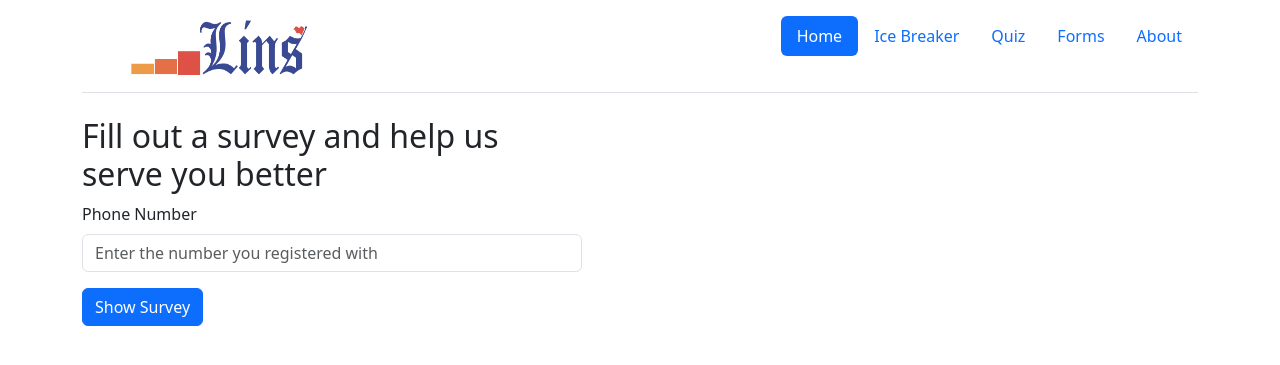
After one commit to FireRayReh/lins-py-training, a Flask app: page /forms/facilitators in a window 1280 px wide. The commit adds this page. Shown: the top 365 px of the page. Run offline with Flask 3, Linux system fonts and the light colour scheme; some libraries are stand-ins or nearby versions.

Commit message:
check if registered before survey
adds a form page to ask user for number and checks if registered before allowing them to view the facilitators form and course evaluation

```diff
--- a/forms.py
+++ b/forms.py
@@ -43,6 +43,14 @@ class QuizReg(FlaskForm):
                                                                                                       "registered "
                                                                                                       "with"})
     submit = SubmitField("Show Quiz")
+
+
+class Formsreg(FlaskForm):
+    phone_number = StringField("Phone Number", validators=[DataRequired()], render_kw={"placeholder": "Enter the "
+                                                                                                      "number you "
+                                                                                                      "registered "
+                                                                                                      "with"})
+    submit = SubmitField("Show Survey")
 
 
 class Export(FlaskForm):
--- a/main.py
+++ b/main.py
@@ -8,7 +8,7 @@ from flask_bootstrap import Bootstrap5
 from flask_sqlalchemy import SQLAlchemy
 from flask_ckeditor import CKEditor, CKEditorField
 from forms import IceBreaker, QuizQuestion, PickIcebreaker, Registration, DeleteAllQuestion, Export, QuizReg, HomeQuiz, \
-    FacilitatorsRating
+    FacilitatorsRating, Formsreg
 # import pandas as pd
 
 #
@@ -176,6 +176,7 @@ def add_icebreaker():
 
 @app.route("/view-quiz-question", methods=["GET", "POST"])
 def view_quiz_question():
+    """displays all the quiz questions for admin to see, displays delete and delete all buttons"""
     form = DeleteAllQuestion()
     if form.validate_on_submit():
         return redirect(url_for("delete_all"))
@@ -185,6 +186,7 @@ def view_quiz_question():
 
 @app.route("/view-ice-breaker", methods=["GET", "POST"])
 def view_ice_breaker():
+    """displays all icebreaker questions for admin and also delete and delete all button """
     form = DeleteAllQuestion()
     if form.validate_on_submit():
         return redirect(url_for("delete_all_icebreaker"))
@@ -195,6 +197,7 @@ def view_ice_breaker():
 
 @app.route("/delete/all-question")
 def delete_all():
+    """deletes all the quiz questions from the database"""
     db.session.query(Icebreakerdb).delete()
     db.session.commit()
     return redirect(url_for("view_quiz_question"))
@@ -202,6 +205,7 @@ def delete_all():
 
 @app.route("/delete/all-icebreaker")
 def delete_all_icebreaker():
+    """deletes all the icebreaker questions from the database"""
     db.session.query(QuizDb).delete()
     db.session.query(Option).delete()
     db.session.commit()
@@ -231,6 +235,7 @@ def delete_icebreaker(question_id):
 
 @app.route("/delete-all-users")
 def delete_all_users():
+    """deletes all the users from the database"""
     db.session.query(Users).delete()
     db.session.commit()
 
@@ -324,6 +329,7 @@ score = 0
 
 @app.route("/quiz/question", methods=["GET", "POST"])
 def show_quiz():
+    """shows the individual quiz question and their option, checks the user answer against the correct answer and keeps score count"""
     global question_no, score
     name = session.get("name")
     question_list = QuizDb.query.all()
@@ -356,6 +362,7 @@ def show_quiz():
 
 @app.route("/quiz-result", methods=['GET', 'POST'])
 def quiz_result():
+    """displays the quiz result"""
     global score
     question_list = QuizDb.query.all()
     name = session.get("name")
@@ -363,14 +370,50 @@ def quiz_result():
     return render_template("quiz-result.html", name=name, score=score, total=len(question_list))
 
 
+@app.route("/forms/facilitators", methods=["GET", "POST"])
+def forms_facilitator():
+    """asks user to enter their phone number, checks if they are registered before allowing them to fill survey"""
+    form = Formsreg()
+    if form.validate_on_submit():
+        number = form.phone_number.data
+        user = db.session.execute(db.Select(Users).where(Users.phone_number == number)).scalar()
+
+        if user:
+            return redirect(url_for("facilitators_rating"))
+        else:
+            flash("Please make sure you have registered")
+            return redirect(url_for("forms_facilitator"))
+
+    return render_template("forms-facilitator.html", form=form)
+
+
+@app.route("/forms/course-evaluation", methods=["GET", "POST"])
+def forms_course_evaluation():
+    """asks user to enter their phone number, checks if they are registered before allowing them to fill survey"""
+    form = Formsreg()
+    if form.validate_on_submit():
+        number = form.phone_number.data
+        user = db.session.execute(db.Select(Users).where(Users.phone_number == number)).scalar()
+
+        if user:
+            return redirect(url_for("course_evaluation"))
+        else:
+            flash("Please make sure you have registered")
+            return redirect(url_for("forms_course_evaluation"))
+
+    return render_template("forms-course-evaluation.html", form=form)
+
+
 @app.route("/facilitators-rating")
 def facilitators_rating():
+    """displays a Google form for the survey"""
     form = FacilitatorsRating()
     return render_template("facilitators-rating.html", form=form)
 
 
 @app.route("/course-evaluation")
 def course_evaluation():
+    """displays a Google form for the survey"""
     return render_template("course-evaluation.html")
 
 
--- a/templates/facilitators-rating.html
+++ b/templates/facilitators-rating.html
@@ -1,11 +1,5 @@
-<!DOCTYPE html>
 {% from "bootstrap5/form.html" import render_form %}
 {% include "header.html" %}
-<html lang="en">
-<head>
-    <meta charset="UTF-8">
-    <title>Title</title>
-</head>
 <body>
 <div class="container" style="width:7000px;">
 
--- /dev/null
+++ b/templates/forms-facilitator.html
@@ -0,0 +1,26 @@
+{% from "bootstrap5/form.html" import render_form %}
+{% include "header.html" %}
+<body>
+<div class="container">
+    <div style="width:500px;">
+        {% with messages = get_flashed_messages() %}
+      {% if messages %}
+      {% for message in messages %}
+      <p class="flash" style="color:red;">{{ message }}</p>
+      {% endfor %}
+      {% endif %}
+      {% endwith %}
+
+
+
+        <h2>Fill out a survey and help us serve you better</h2>
+
+
+        {{render_form(form)}}
+    </div>
+
+
+</div>
+
+</body>
+</html>
--- a/templates/header.html
+++ b/templates/header.html
@@ -49,8 +49,8 @@
         <li class="nav-item"><div class="dropdown"><span><a href="#" class="nav-link">Forms
         </a></span>
          <div class="dropdown-content">
-            <a href="{{url_for('facilitators_rating')}}">Facilitators Evaluation</a>
-            <a href="{{url_for('course_evaluation')}}">Course Evaluation</a>
+            <a href="{{url_for('forms_facilitator')}}">Facilitators Evaluation</a>
+            <a href="{{url_for('forms_course_evaluation')}}">Course Evaluation</a>
         </div></div>
         </li>
         <li class="nav-item"><a href="#" class="nav-link">About</a></li>
--- a/templates/header2.html
+++ b/templates/header2.html
@@ -2,7 +2,7 @@
 <html lang="en">
 <head>
     <meta charset="UTF-8">
-    <title>Title</title>
+    <title>Admin</title>
     <link href="https://cdn.jsdelivr.net/npm/bootstrap@5.3.0-alpha2/dist/css/bootstrap.min.css" rel="stylesheet"
     integrity="sha384-aFq/bzH65dt+w6FI2ooMVUpc+21e0SRygnTpmBvdBgSdnuTN7QbdgL+OapgHtvPp" crossorigin="anonymous">
     <style>
```
Also changed, not shown: templates/forms-course-evaluation.html (added, +23 -0 lines), instance/lins.db.
